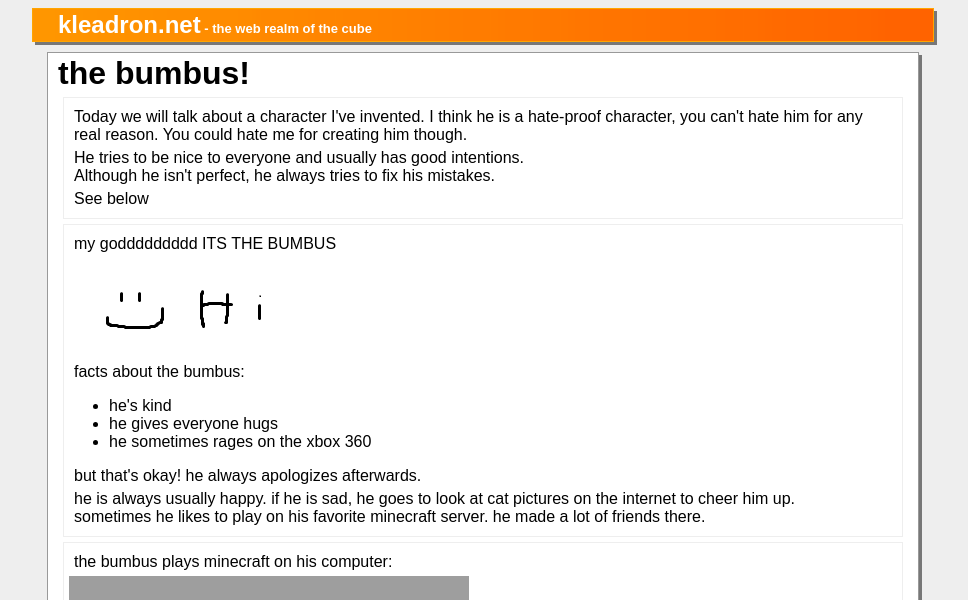
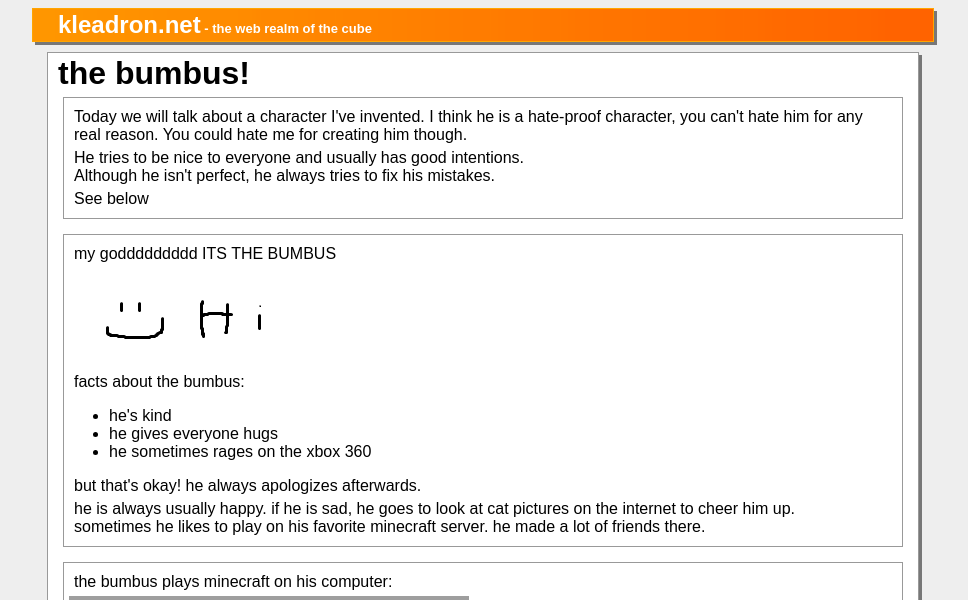
Before and after one commit to Kleadron/kleadron.github.io, a PHP site: page /bumbus.html in a window 1280 px wide. Shown: the top 600 px of the page, without its empty margins (157-1125 px from the left). Run offline with PHP 8.4, Linux system fonts and the light colour scheme; grey boxes are pictures that could not be loaded.

Commit message:
fix bumbus page styling

```diff
--- a/bumbus.html
+++ b/bumbus.html
@@ -13,13 +13,13 @@
 		<!-- Main content -->
 		<div class="main-content">
 			<h1>the bumbus!</h1>
-			<div class="prebumbus-info">
+			<div class="grey-box">
 				<p>Today we will talk about a character I've invented. I think he is a hate-proof character, you can't hate him for any real reason. You could hate me for creating him though.</p>
 				<p>He tries to be nice to everyone and usually has good intentions. <br />Although he isn't perfect, he always tries to fix his mistakes.</p>
 				<p>See below</p>
 			</div>
 
-			<div class="bumbus-info">
+			<div class="grey-box">
 				<p>my goddddddddd ITS THE <span id="red">BUMBUS</span></p>
 				<img src="resources/images/imag.png" alt="picture of the bumbus was supposed to be here..." />
 				<p>facts about the bumbus:</p>
@@ -34,19 +34,19 @@
 			</div>
 
 			<div>
-				<div class="bumbus-computer">
+				<div class="grey-box">
 					<p>the bumbus plays minecraft on his computer:</p>
 					<img src="resources/images/compute.png" alt="picture of the bumbus's computer box was supposed to be here..." />
 					<p>it still runs windows xp. bumbus never upgraded but somehow he still manages to deal with it.</p>
 				</div>
 
-				<div class="bumbus-iway">
+				<div class="grey-box">
 					<p>the bumbus enjoys eating IWAY cookies!</p>
 					<iframe width="480" height="270" src="https://www.youtube.com/embed/Nvw6GcSrT2w" frameborder="1" allow="accelerometer; autoplay; encrypted-media; gyroscope; picture-in-picture" allowfullscreen></iframe>
 					<p>sometimes he eats too much though.</p>
 				</div>
 
-				<div class="bumbus-end">
+				<div class="grey-box">
 					<p>And that is the bumbus. A friendly... thing that everyone should like.</p>
 				</div>
 			</div>
--- a/resources/style.css
+++ b/resources/style.css
@@ -9,6 +9,10 @@
 
 p {
 	margin: 5px;
+}
+
+img {
+	color: gray;
 }
 
 .redspec-img {
@@ -152,25 +156,3 @@
 	border: 1px solid green;
 	margin: 5px 5px 15px 5px;
 }
-
-
-.bumbus-computer {
-	padding: 5px;
-	background-color: white;
-	border: 1px solid #EEEEEE;
-	margin: 5px;
-}
-
-.bumbus-iway {
-	padding: 5px;
-	background-color: white;
-	border: 1px solid #EEEEEE;
-	margin: 5px;
-}
-
-.bumbus-end {
-	padding: 5px;
-	background-color: white;
-	border: 1px solid #EEEEEE;
-	margin: 5px;
-}
```
